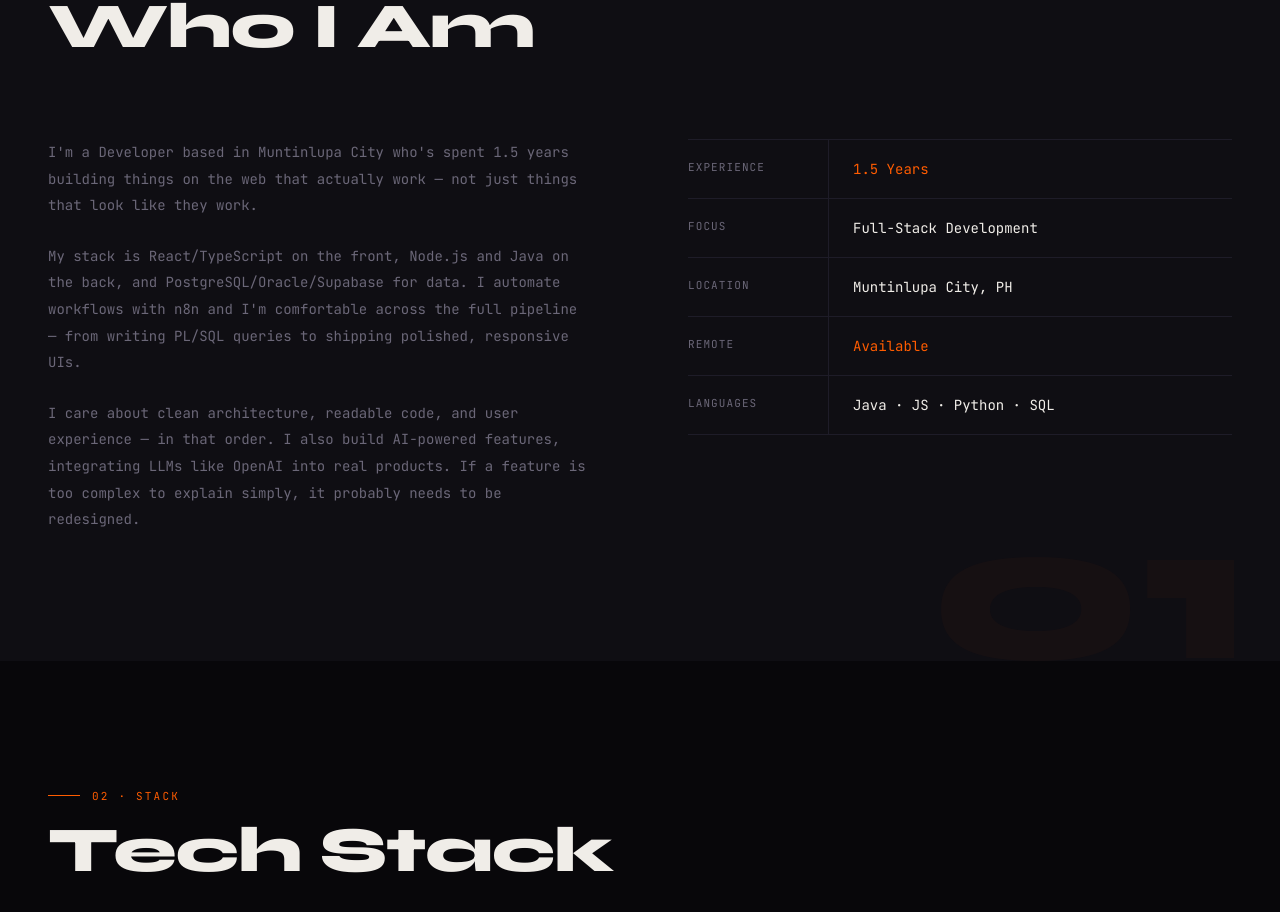
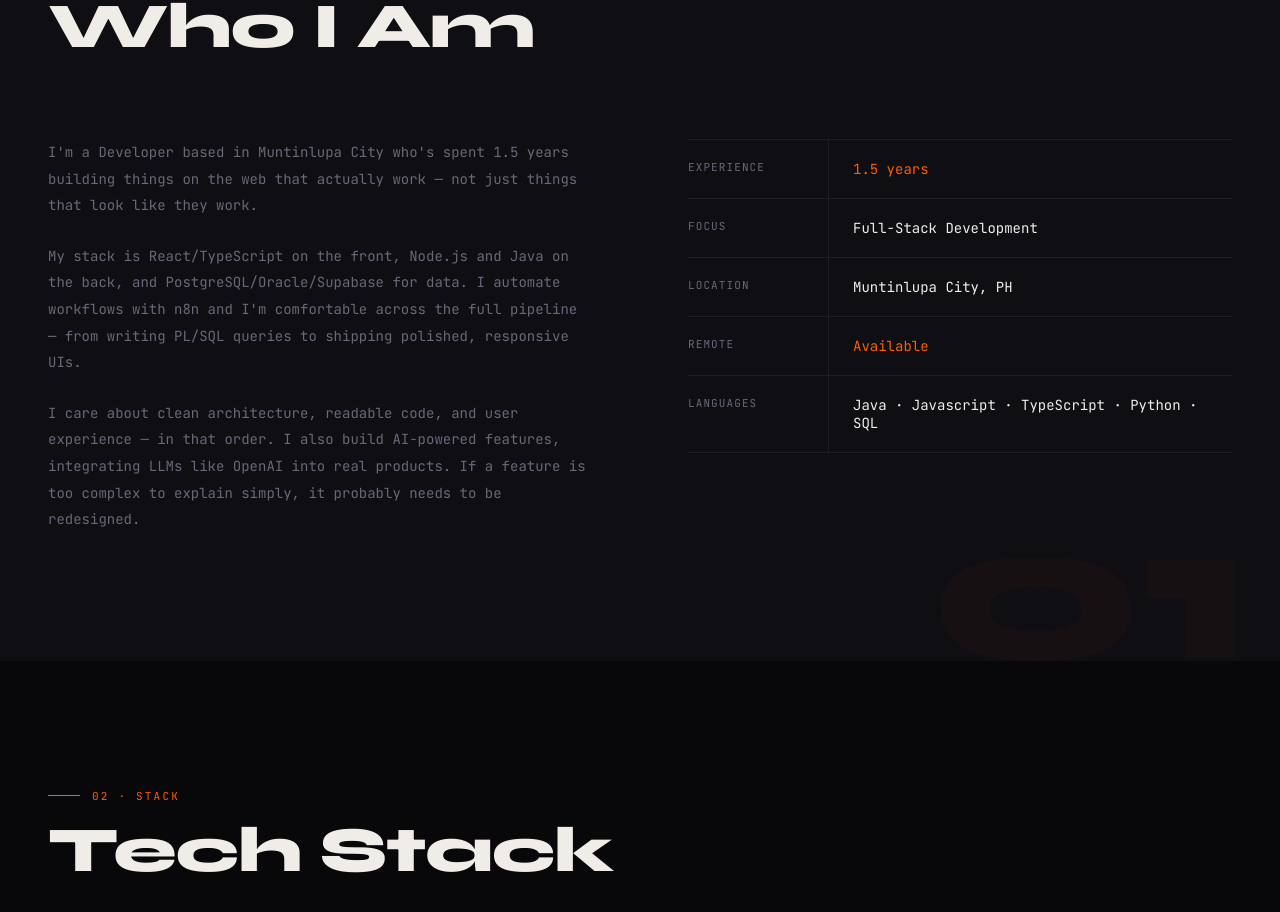
Before and after one commit to nico-otchengco/portfolio, a React (Vite) app: page / in a window 1280 px wide. Shown: the part 963-1875 px from the top of the page. Built offline with nearby package versions, Linux system fonts and the light colour scheme.

Commit message:
last update

```diff
--- a/src/app/data.ts
+++ b/src/app/data.ts
@@ -107,7 +107,7 @@ export const person = {
   coords: '14.4081° N, 121.0415° E',
   location: 'Muntinlupa City, PH',
   locationLabel: 'Muntinlupa City, PH · Open to Remote',
-  experience: '1.5 Years',
+  experience: '1.5 years',
   focus: 'Full-Stack Development',
-  languages: 'Java · JS · Python · SQL',
+  languages: 'Java · Javascript · TypeScript · Python · SQL',
 };
```
